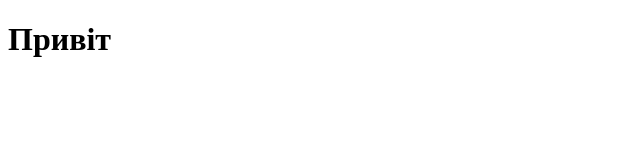
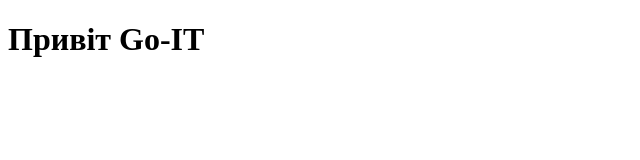
Before and after one commit to Valeriy9393/goit-markup-hw-01, a plain HTML site: page index.html in a window 1280 px wide. Shown: the whole page, without its empty margins (0-640 px from the left). Drawn offline with Linux system fonts and the light colour scheme.

Commit message:
Go-it index.html

```diff
--- a/index.html
+++ b/index.html
@@ -7,6 +7,6 @@
     <title>Document</title>
 </head>
 <body>
-    <h1>Привіт</h1>
+    <h1>Привіт Go-IT</h1>
 </body>
 </html>
```
